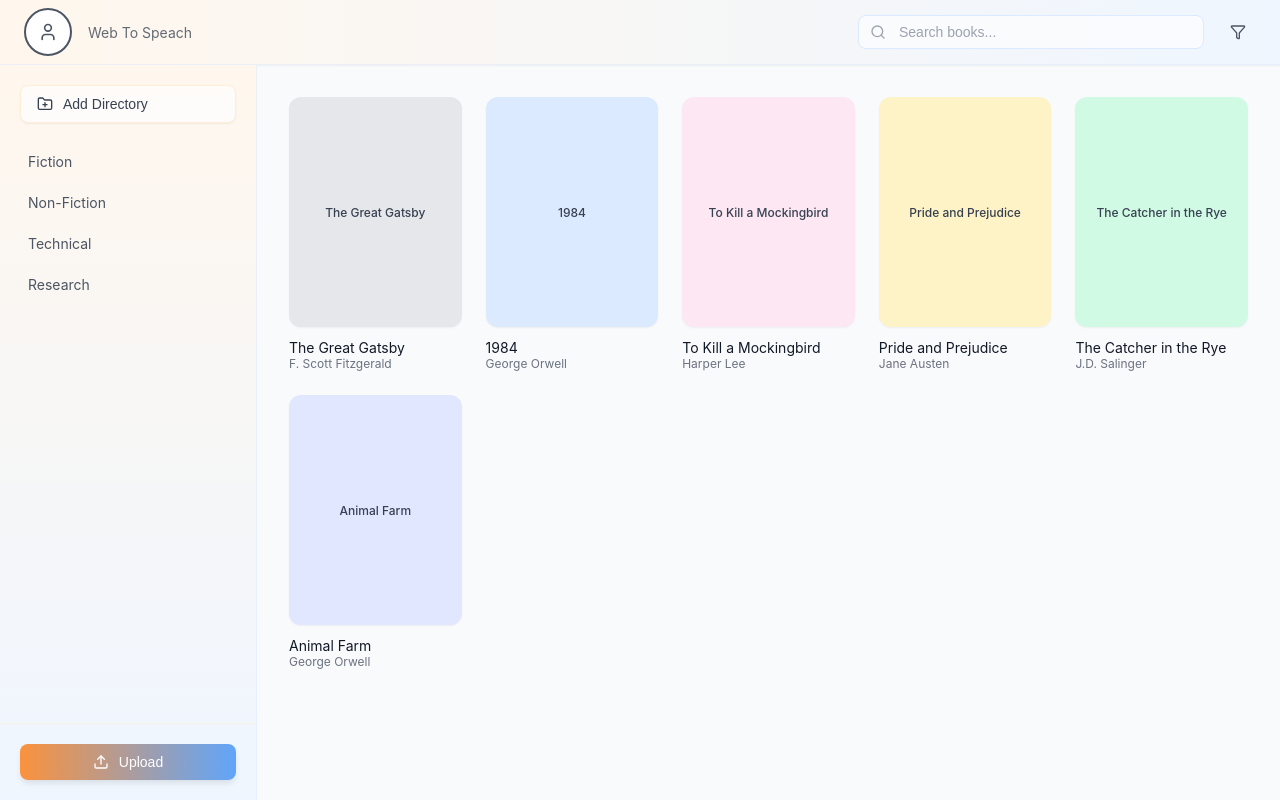
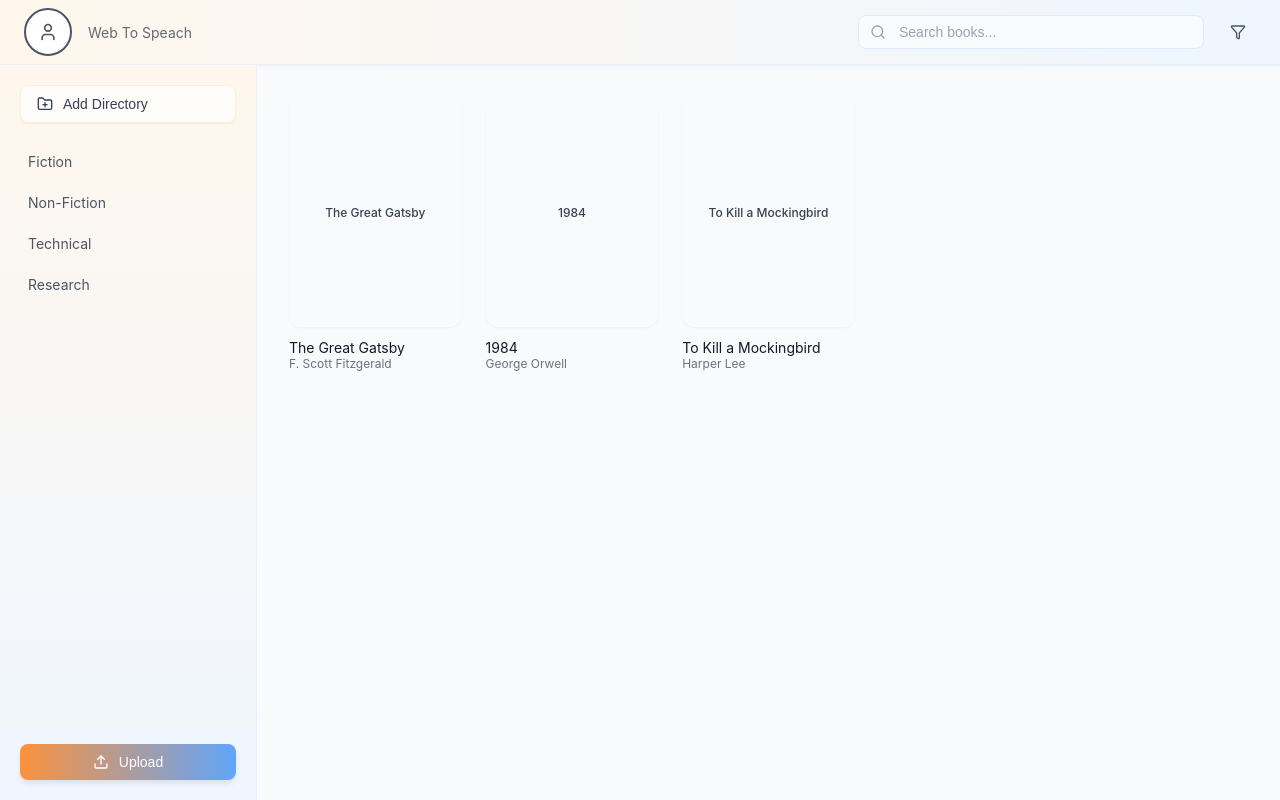
Before and after one commit to Byrdman04/E_reader_capstone, a React (Create React App) app in the folder webtospeech/: page /dashboard in a window 1280 px wide. Built offline with nearby package versions, Linux system fonts and the light colour scheme; no server answers.

Commit message:
Improvement on Book related classes
Finshed improving the Book and Collection classes. Then implemented them into the Dashboard page.

```diff
--- a/webtospeech/src/components/BookDir/Book.js
+++ b/webtospeech/src/components/BookDir/Book.js
@@ -3,66 +3,34 @@ class Book {
 Basic book class:
     -Attributes
     -Consructor
-    -Getters and Setters
     -Add Genre method(Allows books to have multiple genres)
+
+    NOTES:
+    1. Didn't know that JS made the getters and setter for you, so I got
+    rid of the ones I made before.
 */
 
 //Attributes
-    Id = null
-    Title = ""
-    Author = ""
-    Genre = ""
-    Path = ""
+    id = null
+    title = ""
+    author = ""
+    genre = ""
+    path = ""
 
     //constructor
     constructor(id, title, author, genre, path) {
-        this.Id = id,
-        this.Title = title,
-        this.Author = author,
-        this.Genre = genre,
-        this.Path = path
+        this.id = id;
+        this.title = title;
+        this.author = author;
+        this.genre = genre;
+        this.path = path;
     }
 
-    //Getters and Setters
-    getId() {
-        return this.Id
-    }
-    setID(id){
-        this.Id=id
-    }
-
-    getTitle(){
-        return this.Title
-    }
-    setTitle(title){
-        this.Title=title
-    }
-
-    getAuthor(){
-        return this.Author
-    }
-    setAuthor(author){
-        this.Author=author
-    }
-
-    getGenre(){
-        return this.Genre
-    }
-    setGenre(genre){
-        this.Genre=genre
-    }
-
-    getPath(){
-        return this.Path
-    }
-    setPath(path){
-        this.Path=path
-    }
 
     //AddGenre method
     //this will add a genere to the book.
     addGenre(genre){
-        this.Genre=this.Genre+","+genre
+        this.genre=this.genre+","+genre
     }
 
 
--- a/webtospeech/src/components/BookDir/Collection.js
+++ b/webtospeech/src/components/BookDir/Collection.js
@@ -1,15 +1,21 @@
 import Book from './Book'
-
+/*
+Changes Log:
+--March 17, 2026--
+1. Finished deleteBook method.
+2. Changed checkForBook method to use the some function instead of includes,
+    because some gives me more control with the callback function.
+4. Finished findBook method.
+*/
 class Collection {
     //instace var
     collectionArray;
 
     //constructor
     constructor(){
-        this.collectionArray = new Array();
+        this.collectionArray = [];
     }
 
-    //getter
     getCollection(){
         return this.collectionArray;
     }
@@ -18,15 +24,61 @@ class Collection {
         this.collectionArray.push(book);
     }
 
-    deleteBook(book){
+    /*
+    Filter Function Notes
+    Syntax: array.filter(function(currentValue, index, array), thisValue);
+    Returns a Array.
 
+    Examples included at bottem of page.
+
+    What this does is check all elements in the arrays id and returns
+    an array with all the books except the one we were looking for.
+    */
+    deleteBook(bookId){
+        this.collectionArray = this.collectionArray.filter(book => book.id !== bookId);
     }
 
+    /*
+        Similar to the filter function, this will go through the array
+        checking if the IDs are equal and will either
+        return true or false.
+    */
     checkForBook(book){
-        return this.collectionArray.includes(book);
+        return this.collectionArray.some(bok => bok.id === book.id);
+    }
+
+    /*
+        Same as the rest but the find function will
+        return the book object.
+    */
+    getBook(findTitle){
+        return this.collectionArray.find(book => book.title === findTitle);
     }
 
 }
 
-testCol = new Collection;
-testCol.collectionArray
+export default Collection;
+
+/*
+Filter Exapmples:
+const numbers = [12, 5, 8, 130, 44];
+const bigEnough = numbers.filter(value => value >= 10);
+// Output: [12, 130, 44]
+
+const fruits = ["apple", "banana", "grapes", "mango", "orange"];
+const filteredFruits = fruits.filter(fruit => fruit.includes("ap"));
+// Output: ["apple", "grapes"]
+
+const users = [
+  { name: "Alice", active: true },
+  { name: "Bob", active: false },
+  { name: "Carol", active: true }
+];
+const activeUsers = users.filter(user => user.active);
+// Output: [{ name: "Alice", active: true }, { name: "Carol", active: true }]
+
+const values = [10, null, 20, undefined, 30];
+const filteredValues = values.filter(Boolean); // Boolean function checks for truthy values
+// Output: [10, 20, 30]
+
+*/
--- a/webtospeech/src/pages/Dashboard.js
+++ b/webtospeech/src/pages/Dashboard.js
@@ -1,7 +1,9 @@
 import { useNavigate } from 'react-router-dom';
-import { useState } from 'react';
+import { useState, useMemo } from 'react';
 import { User, Search, Filter, FolderPlus, Upload } from 'lucide-react';
 import './Dashboard.css';
+import Book from '../components/BookDir/Book';
+import Collection from '../components/BookDir/Collection';
 
 
 function Dashboard() {
@@ -18,14 +20,13 @@ const [directories, setDirectories] = useState([
     { id: 4, name: 'Research' },
   ]);
 
-  const [books] = useState([
-    { id: 1, title: 'The Great Gatsby', author: 'F. Scott Fitzgerald', cover: '#e5e7eb' },
-    { id: 2, title: '1984', author: 'George Orwell', cover: '#dbeafe' },
-    { id: 3, title: 'To Kill a Mockingbird', author: 'Harper Lee', cover: '#fce7f3' },
-    { id: 4, title: 'Pride and Prejudice', author: 'Jane Austen', cover: '#fef3c7' },
-    { id: 5, title: 'The Catcher in the Rye', author: 'J.D. Salinger', cover: '#d1fae5' },
-    { id: 6, title: 'Animal Farm', author: 'George Orwell', cover: '#e0e7ff' },
-  ]);
+const myCollection = useMemo(() => {
+  const col = new Collection();
+  col.addBook(new Book(1, "The Great Gatsby", "F. Scott Fitzgerald", "Fiction", "/path/to/gatsby"));
+  col.addBook(new Book(2, "1984", "George Orwell", "Fiction", "/path/to/1984"));
+  col.addBook(new Book(3, "To Kill a Mockingbird", "Harper Lee", "Fiction", "/path/to/mockingbird"));
+  return col;
+}, []);
 
   const [selectedDirectory, setSelectedDirectory] = useState(null);
 
@@ -86,15 +87,10 @@ const [directories, setDirectories] = useState([
         {/* Main Content Area */}
         <div className="books-area">
           <div className="books-grid">
-            {books.map((book) => (
+            {myCollection.getCollection().map((book) => (
                     <div key={book.id} className="book-item">
-                <div
-                  className="book-cover"
-                  style={{ backgroundColor: book.cover }}
-                >
-                  <div className="book-cover-inner">
+                        <div className="book-cover">
                             <div className="book-cover-title">{book.title}</div>
-                  </div>
                         </div>
                         <div className="book-title">{book.title}</div>
                         <div className="book-author">{book.author}</div>
```
Lines whose indentation alone changed are shown as unchanged.
